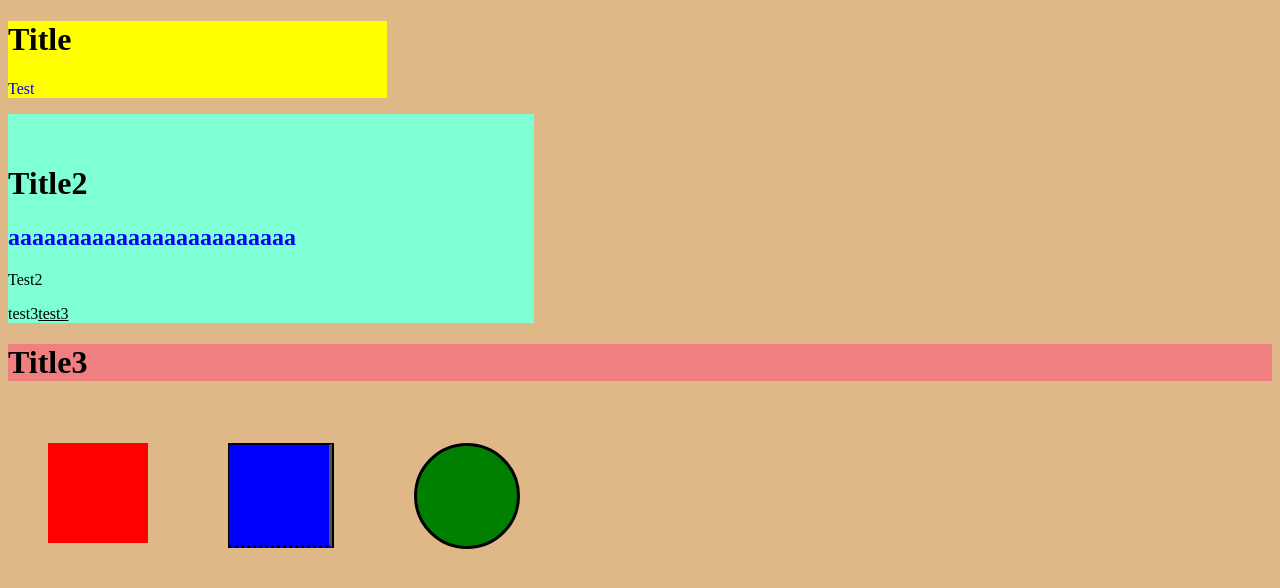
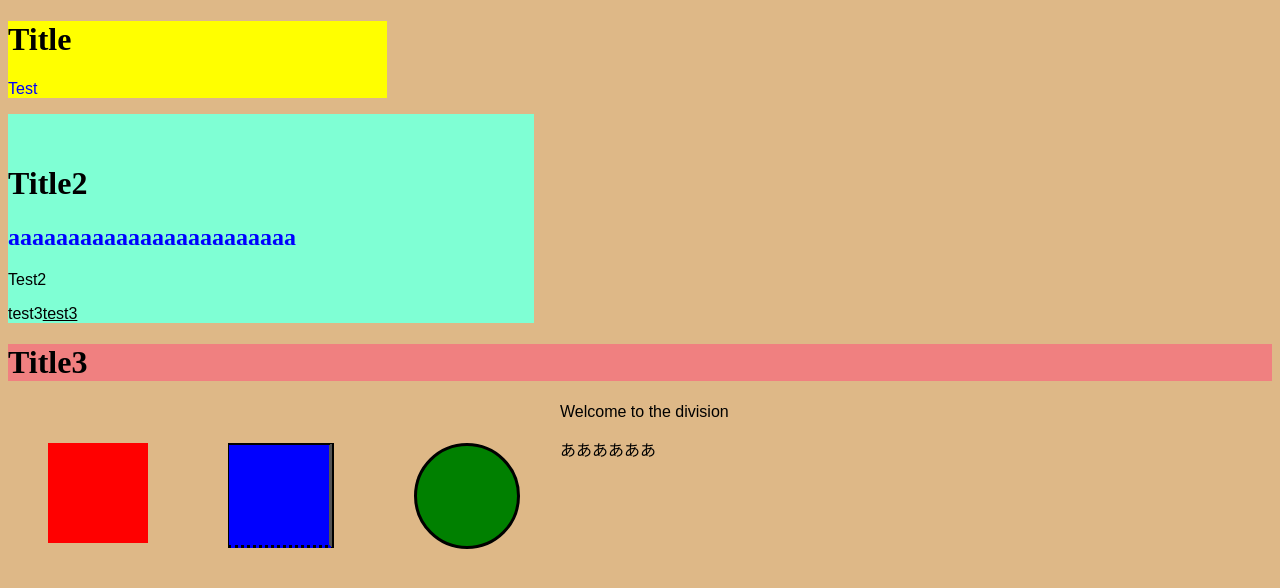
Before and after one commit to heki09/WebDev, a plain HTML site: page 2-css/web-css.html in a window 1280 px wide. Drawn offline with Linux system fonts and the light colour scheme.

Commit message:
first_javascript

```diff
--- a/2-css/web-css.html
+++ b/2-css/web-css.html
@@ -2,6 +2,7 @@
 <html>
 <head>
     <title>css-test</title>
+    <link href="https://fonts.googleapis.com/css?family=Noto+Serif+JP" rel="stylesheet">
     <style type="text/css">
         .blue{
             color: blue;
@@ -60,6 +61,9 @@
             margin:40px;
             float:left;
         }
+        p{
+            font-family: 'Noto Serif JP', sans-serif;
+        }
     </style>
 
 </head>
@@ -80,6 +84,9 @@
     <div id="blue_sq" class="sq"></div>
     <div id="green_sq" class="sq"></div>
 
+    <p>Welcome to the division</p>
+    <p>ああああああ</p>
+
 
 
 
```
Also changed, not shown: 3-javascript/javascript_test.html (added, +17 -0 lines).
